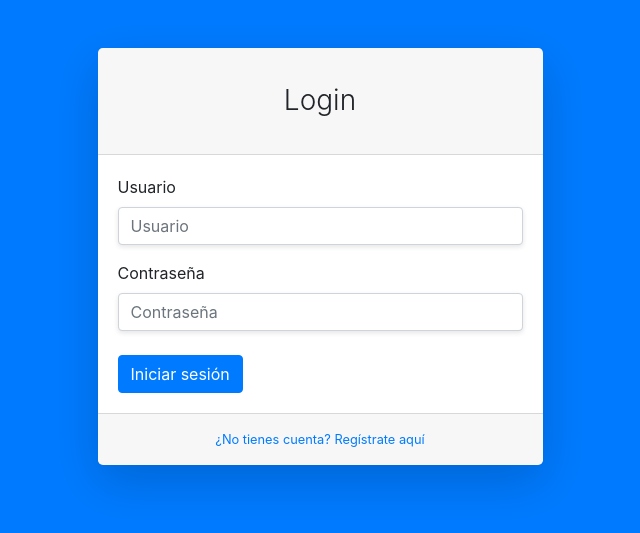
After one commit to Marfalling/libro_reclamacion, a PHP site: page /login.php in a window 1280 px wide. The commit adds this page. Shown: the top 533 px of the page, without its empty margins (320-960 px from the left). Run offline with PHP 8.4, Linux system fonts and the light colour scheme; some libraries are stand-ins or nearby versions.

Commit message:
Inicia sesión al ingresar administrador desde la base de datos y se logra visualizar el pdf para responder segun el link

```diff
--- /dev/null
+++ b/login.php
@@ -0,0 +1,55 @@
+<!DOCTYPE html>
+<html lang="es">
+<head>
+    <meta charset="utf-8" />
+    <meta http-equiv="X-UA-Compatible" content="IE=edge" />
+    <meta name="viewport" content="width=device-width, initial-scale=1, shrink-to-fit=no" />
+    <meta name="description" content="" />
+    <meta name="author" content="" />
+    <title>Login</title>
+    <link href="https://stackpath.bootstrapcdn.com/bootstrap/4.5.2/css/bootstrap.min.css" rel="stylesheet" />
+    <link href="css/estilos.css" rel="stylesheet" />
+    <script src="https://use.fontawesome.com/releases/v6.3.0/js/all.js" crossorigin="anonymous"></script>
+</head>
+<body class="bg-primary">
+    <div id="layoutAuthentication">
+        <div id="layoutAuthentication_content">
+            <main>
+                <div class="container">
+                    <div class="row justify-content-center">
+                        <div class="col-lg-5">
+                            <div class="card shadow-lg border-0 rounded-lg mt-5">
+                                <div class="card-header"><h3 class="text-center font-weight-light my-4">Login</h3></div>
+                                <div class="card-body">
+                                    <form action="controlador/autentificacion.php" method="post">
+                                        <!-- Usuario Input -->
+                                        <div class="form-group mb-3">
+                                            <label for="user_admin">Usuario</label>
+                                            <input class="form-control" name="user_admin" type="text" id="user_admin" placeholder="Usuario" required />
+                                        </div>
+                                        <!-- Password Input -->
+                                        <div class="form-group mb-3">
+                                            <label for="password">Contraseña</label>
+                                            <input class="form-control" name="password" type="password" id="password" placeholder="Contraseña" required />
+                                        </div>
+                                        <!-- Botón de inicio de sesión -->
+                                        <div class="d-flex align-items-center justify-content-between mt-4 mb-0">
+                                            <button type="submit" class="btn btn-primary">Iniciar sesión</button>
+                                        </div>
+                                    </form>
+                                </div>
+                                <div class="card-footer text-center py-3">
+                                    <div class="small"><a href="register.html">¿No tienes cuenta? Regístrate aquí</a></div>
+                                </div>
+                            </div>
+                        </div>
+                    </div>
+                </div>
+            </main>
+        </div>
+    </div>
+    <script src="https://code.jquery.com/jquery-3.5.1.slim.min.js"></script>
+    <script src="https://cdn.jsdelivr.net/npm/@popperjs/core@2.5.4/dist/umd/popper.min.js"></script>
+    <script src="https://stackpath.bootstrapcdn.com/bootstrap/4.5.2/js/bootstrap.min.js"></script>
+</body>
+</html>
```
Also changed, not shown: MenuV.php (+15 -1 lines), controlador/autentificacion.php (added, +30 -0 lines), controlador/logout.php (added, +14 -0 lines), modelo/m_admin.php (added, +27 -0 lines), reclamo_pdf.php (+5 -4 lines), vistas/panel_admin.php (+15 -1 lines).
